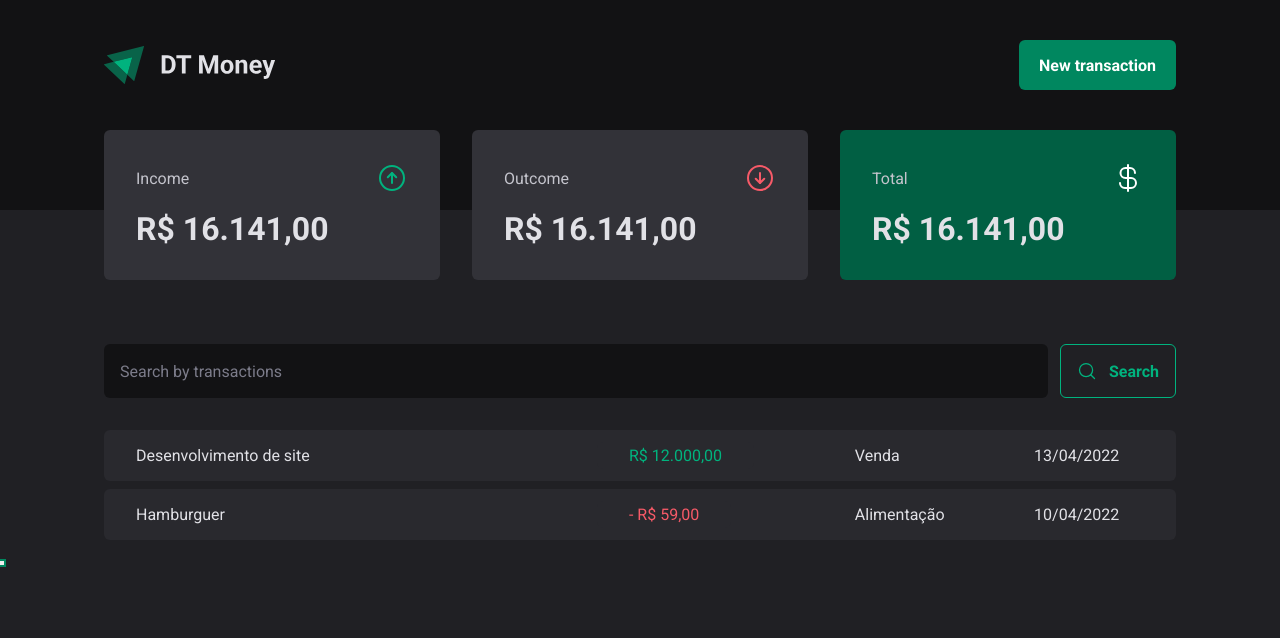
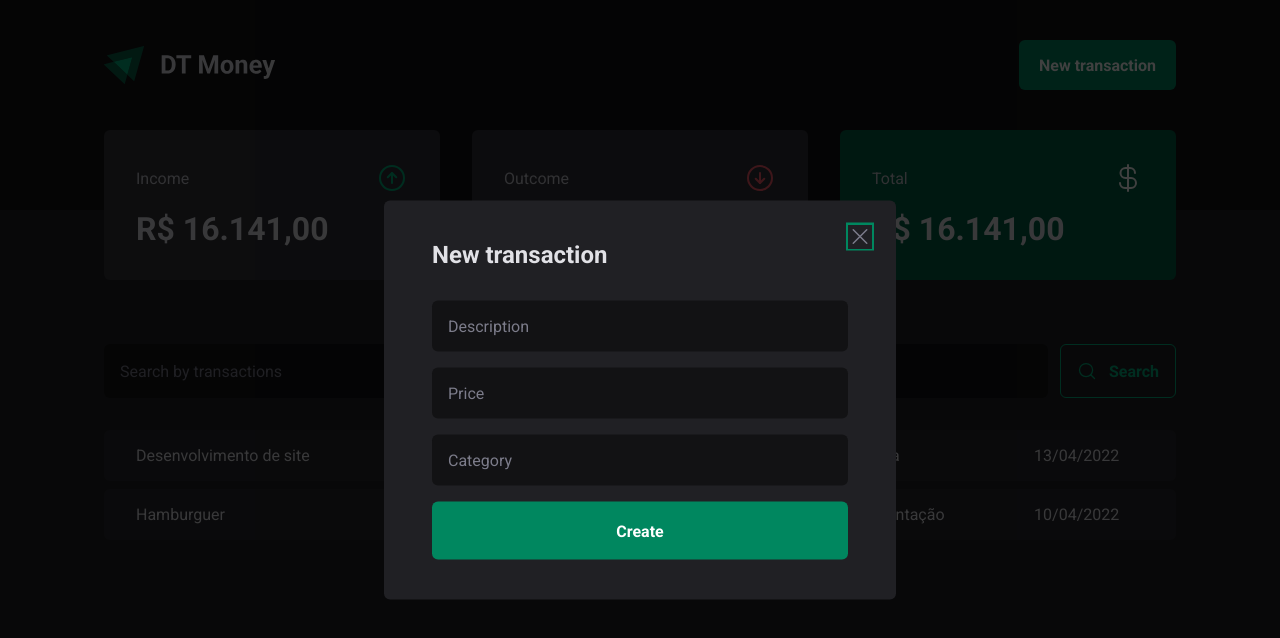
Before and after one commit to BrunoFay/DT-money, a React (Vite) app: page / in a window 1280 px wide. Both pictures are taken after a click on the button "New transaction". Shown: the top 638 px of the page. Built offline with nearby package versions, Linux system fonts and the light colour scheme.

Commit message:
NEW add styles to New trasaction modal

```diff
--- a/src/components/Header/index.tsx
+++ b/src/components/Header/index.tsx
@@ -2,6 +2,7 @@
 import { HeaderContainer, HeaderContent, NewTransactionButton } from './styles'
 import Logo from '../../assets/Logo.svg'
 import * as Dialog from '@radix-ui/react-dialog'
+import NewTransactionModal from '../NewTrasactionModal'
 
 export default function Header() {
   return (
@@ -12,14 +13,7 @@
           <Dialog.Trigger asChild>
           <NewTransactionButton>New transaction</NewTransactionButton>
           </Dialog.Trigger>
-          <Dialog.Portal>
-            <Dialog.Overlay />
-            <Dialog.Content>
-              <Dialog.Title />
-              <Dialog.Description />
-              <Dialog.Close />
-            </Dialog.Content>
-          </Dialog.Portal>
+          <NewTransactionModal/>
         </Dialog.Root>
       </HeaderContent>
     </HeaderContainer>
--- /dev/null
+++ b/src/components/NewTrasactionModal/index.tsx
@@ -0,0 +1,29 @@
+import React from 'react'
+import * as Dialog from '@radix-ui/react-dialog'
+import { CloseModalButton, Content, Overlay } from './styles'
+import {X} from 'phosphor-react'
+
+export default function NewTransactionModal() {
+  return (
+    <Dialog.Portal>
+      <Overlay/>
+      <Content>
+        <Dialog.Title>
+          New transaction
+        </Dialog.Title>
+
+        <CloseModalButton>
+          <X size={24}/>
+        </CloseModalButton>
+        <form action="">
+          <input type="text" placeholder='Description' required/>
+          <input type="number"  placeholder='Price' required/>
+          <input type="text"  placeholder='Category' required/>
+          <button type='submit'>
+            Create
+          </button>
+        </form>
+      </Content>
+    </Dialog.Portal>
+  )
+}
--- /dev/null
+++ b/src/components/NewTrasactionModal/styles.ts
@@ -0,0 +1,71 @@
+import * as Dialog from '@radix-ui/react-dialog'
+import styled from 'styled-components'
+
+/* inset = top,bottom,left,right = 0 */
+/* truque para alinhar itens ao centro
+  top:50%;
+  left:50%;
+  transform: translate(-50%, -50%);
+*/
+export const Overlay = styled(Dialog.Overlay)`
+  position:fixed;
+  width: 100vw;
+  height: 100vh;
+  inset:0;
+  background-color: rgba(0,0,0,0.75);
+`;
+export const Content = styled(Dialog.Content)`
+  min-width: 32rem;
+  border-radius: 6px;
+  padding: 2.5rem 3rem;
+  background:  ${props => props.theme['gray-800']};
+
+  position: fixed;
+  top:50%;
+  left:50%;
+  transform: translate(-50%, -50%);
+
+  form {
+    margin-top: 2rem;
+    display:flex;
+    flex-direction: column;
+    gap: 1rem;
+
+    input{
+      border:0;
+      border-radius: 6px;
+      background: ${props => props.theme['gray-900']};
+      color: ${props => props.theme['gray-300']};
+      padding:1rem;
+
+      &::placeholder{
+        color: ${props => props.theme['gray-500']};
+      }
+    }
+    button[type='submit']{
+      height:58px;
+      border:0;
+      background-color:${props => props.theme['green-500']} ;
+      color: ${props => props.theme['white']};
+      font-weight: bold;
+      border-radius: 6px;
+      cursor:pointer;
+
+      &:hover{
+        background-color:${props => props.theme['green-700']} ;
+        transition:all 0.2s;
+      }
+    }
+  }
+`
+export const CloseModalButton = styled(Dialog.Close)`
+  position:absolute;
+  background: transparent;
+  border:0;
+  top:1.5rem;
+  right: 1.5rem;
+  line-height: 0;
+  font-size: 0;
+  cursor: pointer;
+  color: ${props=>props.theme['gray-500']}
+`
```
